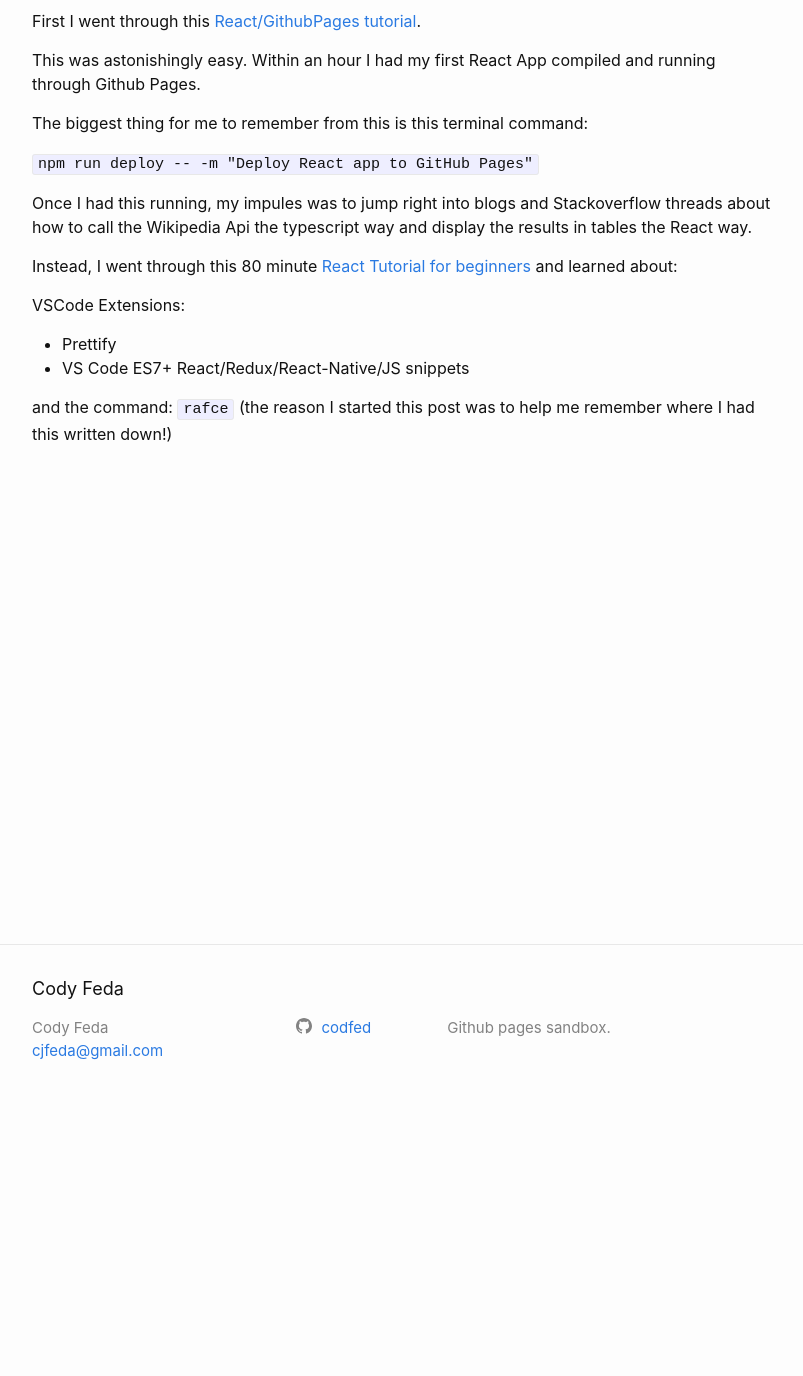
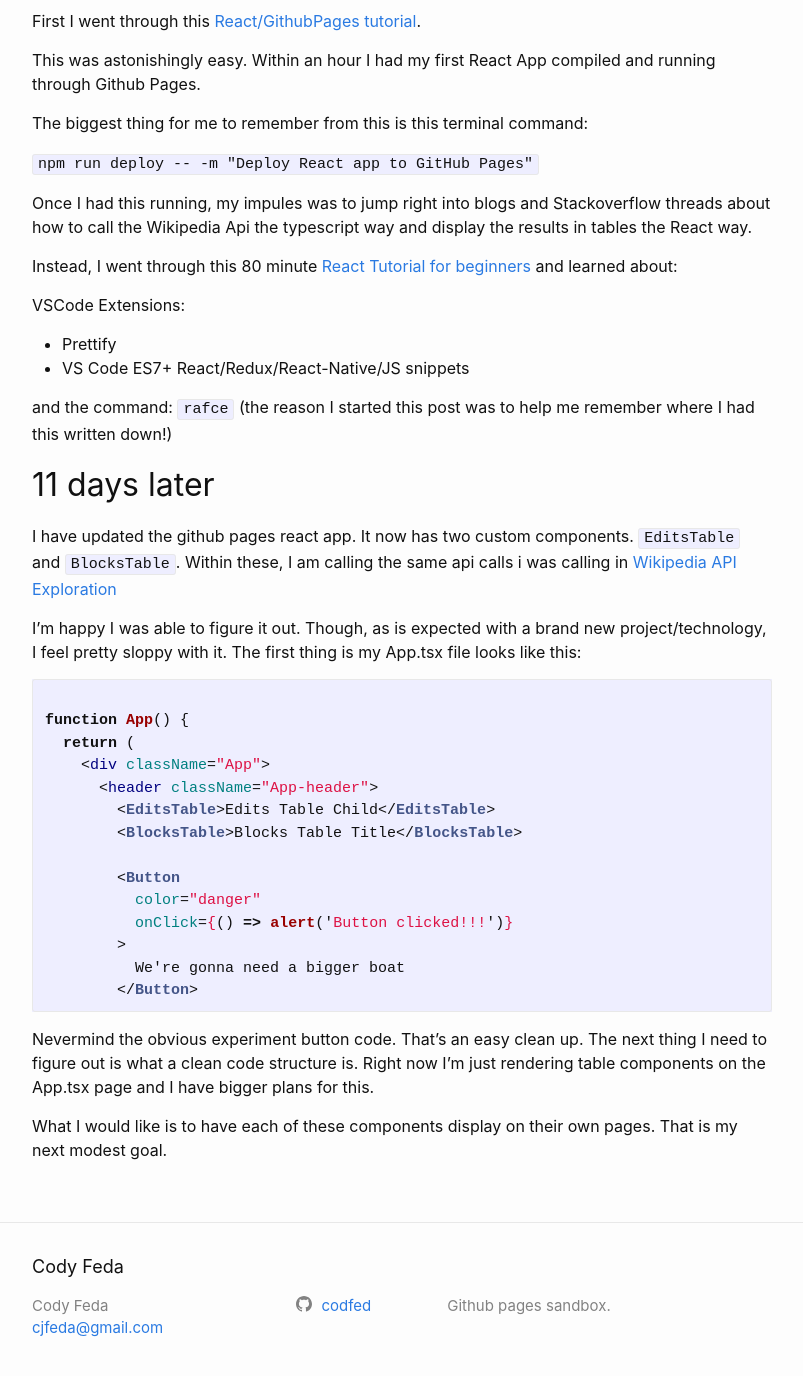
Before and after one commit to codfed/github-pages-with-docker, a Jekyll site: the page built from _posts/2023-11-06-react-intro.markdown, in a window 1280 px wide and 1400 px high, scrolled down 278 px. Shown: the top 1376 px of the window, without its empty margins (238-1041 px from the left). Built offline with Jekyll 4.4.1, drawn with Linux system fonts in a browser that asks for light colours.

Commit message:
Updating react blog

````diff
--- a/_posts/2023-11-06-react-intro.markdown
+++ b/_posts/2023-11-06-react-intro.markdown
@@ -23,3 +23,29 @@ VSCode Extensions:
 
 and the command:
 `rafce` (the reason I started this post was to help me remember where I had this written down!)
+
+## 11 days later
+I have updated the github pages react app. It now has two custom components. `EditsTable` and `BlocksTable`. Within these, I am calling the same api calls i was calling in [Wikipedia API Exploration]({{ site.url }}/github-pages-with-docker/2023/11/01/wikipedia-api-exploration )
+
+I'm happy I was able to figure it out. Though, as is expected with a brand new project/technology, I feel pretty sloppy with it. The first thing is my App.tsx file looks like this:
+
+```react
+
+function App() {
+  return (
+    <div className="App">
+      <header className="App-header">
+        <EditsTable>Edits Table Child</EditsTable>
+        <BlocksTable>Blocks Table Title</BlocksTable>
+
+        <Button
+          color="danger"
+          onClick={() => alert('Button clicked!!!')}
+        >
+          We're gonna need a bigger boat
+        </Button>
+```
+
+Nevermind the obvious experiment button code. That's an easy clean up. The next thing I need to figure out is what a clean code structure is. Right now I'm just rendering table components on the App.tsx page and I have bigger plans for this.
+
+What I would like is to have each of these components display on their own pages. That is my next modest goal.
````
